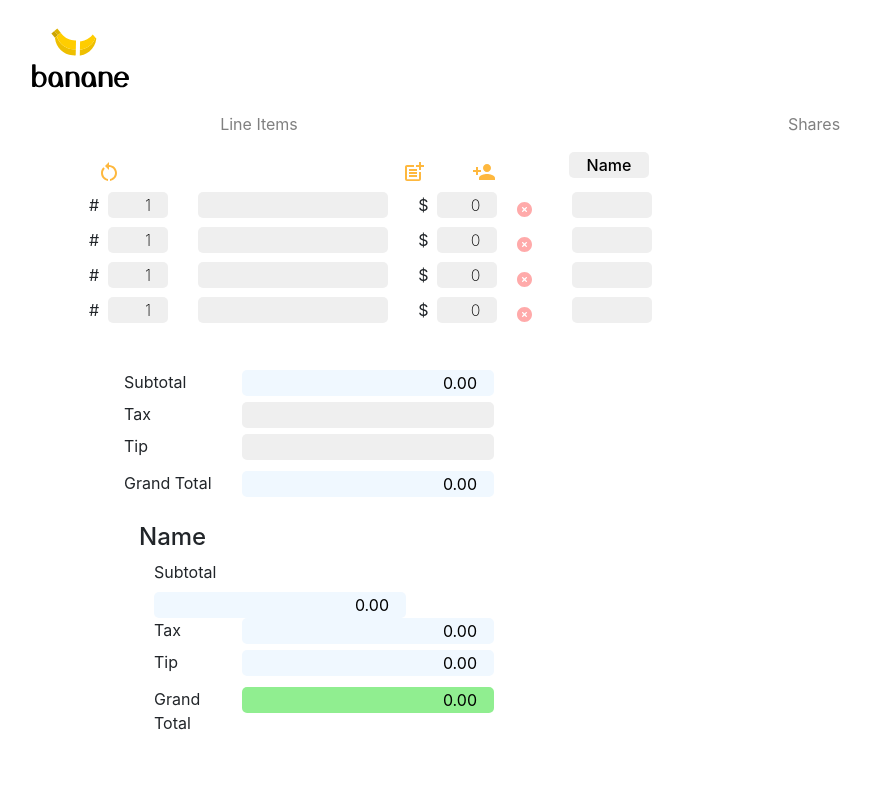
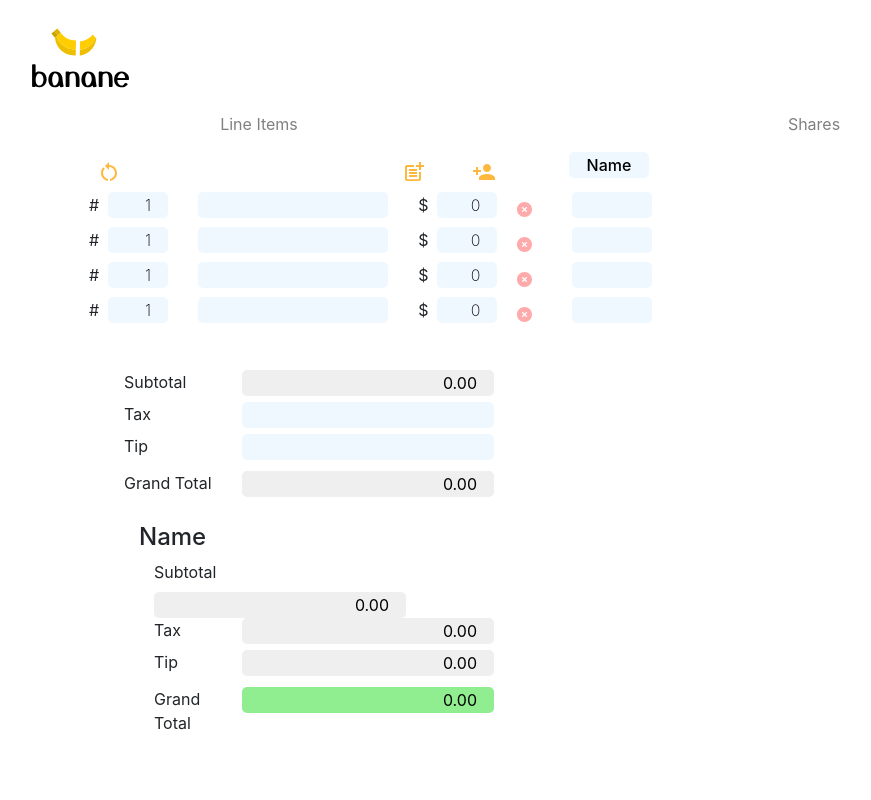
Before and after one commit to alivira/banane-split, a React (Create React App) app: page / in a window 1280 px wide. Shown: the top 800 px of the page, without its empty margins (11-882 px from the left). Built offline with nearby package versions, Linux system fonts and the light colour scheme.

Commit message:
updated styling again

```diff
--- a/src/App.css
+++ b/src/App.css
@@ -54,7 +54,7 @@
 
 input{
   border-radius: 5px;
-  background-color: #EFEFEF;
+  background-color: #f0f8ff;
   border-width: 0px;
 }
 
--- a/src/components/lineTotals.jsx
+++ b/src/components/lineTotals.jsx
@@ -13,7 +13,7 @@ class LineTotal extends Component {
               <input
                 className="total"
                 name="subtotal"
-                style={{ backgroundColor: "#f0f8ff" }}
+                style={{ backgroundColor: "#efefef" }}
                 type="number"
                 value={this.props.subtotal.toFixed(2)}
                 required
@@ -61,7 +61,7 @@ class LineTotal extends Component {
             <div className="col">
               <input
                 className="total"
-                style={{ backgroundColor: "#f0f8ff" }}
+                style={{ backgroundColor: "#efefef" }}
                 value={this.props.grandtotal.toFixed(2)}
                 name="grandtotal"
                 type="number"
--- a/src/components/userTotals.jsx
+++ b/src/components/userTotals.jsx
@@ -17,7 +17,7 @@ class UserTotal extends Component {
               <input
                 className="total"
                 name="Subtotal"
-                style={{ backgroundColor: "#f0f8ff", borderRadius: "5px" }}
+                style={{ backgroundColor: "#efefef", borderRadius: "5px" }}
                 type="number"
                 value={this.props.user.total.toFixed(2)}
                 required
@@ -33,7 +33,7 @@ class UserTotal extends Component {
               <input
                 className="total"
                 name="Tax"
-                style={{ backgroundColor: "#f0f8ff" }}
+                style={{ backgroundColor: "#efefef" }}
                 type="number"
                 value={this.props.user.tax.toFixed(2)}
                 required
@@ -49,7 +49,7 @@ class UserTotal extends Component {
               <input
                 className="total"
                 name="Tip"
-                style={{ backgroundColor: "#f0f8ff" }}
+                style={{ backgroundColor: "#efefef" }}
                 type="number"
                 value={this.props.user.tip.toFixed(2)}
                 required
```
